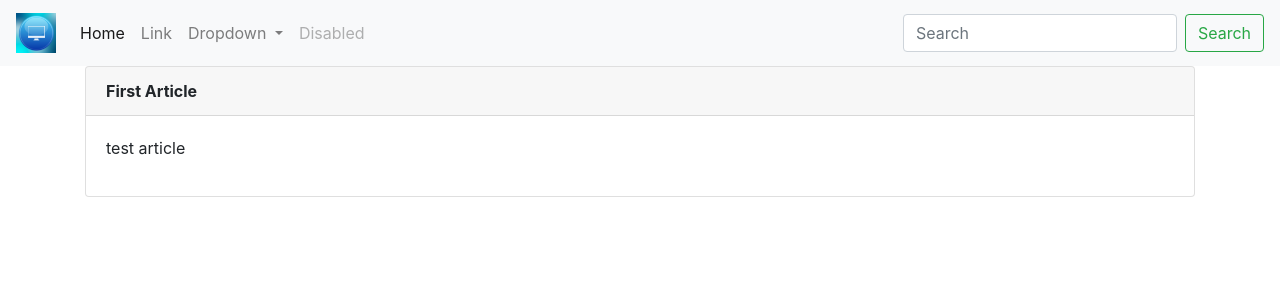
After one commit to vipin32/djangonautic, a Django app: template articles/templates/articles/show.html in a window 1280 px wide. The commit adds this page. Shown: the top 300 px of the page. Run offline with Django 4.2, Linux system fonts and the light colour scheme; the template is opened without the code that fills it: values that come from a table or form of the project are taken from there, others are empty; data comes from the database, SQL or seed files in the repository.

Commit message:
added article details

```diff
--- a/articles/templates/articles/index.html
+++ b/articles/templates/articles/index.html
@@ -7,7 +7,6 @@
             <h2><a href="{% url 'articles:article_detail' slug=article.slug %}">{{ article.title }}</a></h2>
             <p>{{article.description}}</p>
             <small>{{article.date}}</small>
-
         </div>
     {% endfor %}
 {% endblock %}
--- /dev/null
+++ b/articles/templates/articles/show.html
@@ -0,0 +1,17 @@
+{% extends 'base_layout.html' %}
+
+{% block content %}
+    <div class="card">
+        <div class="card-header">
+            <b>
+                {{ article.title }}
+
+            </b>
+
+        </div>
+        <div class="card-body">
+
+            <p> {{article.description}}</p>
+        </div>
+    </div>
+{%endblock%}
--- a/articles/views.py
+++ b/articles/views.py
@@ -8,4 +8,6 @@ def index(request):
     # return HttpResponse("Hello, world. You're at the articles index.")
 
 def article_detail(request, slug):
-    return HttpResponse(slug)
+    article = Article.objects.get(slug=slug)
+    return render(request, 'articles/show.html', {'article': article})
+    # return HttpResponse(slug)
```
